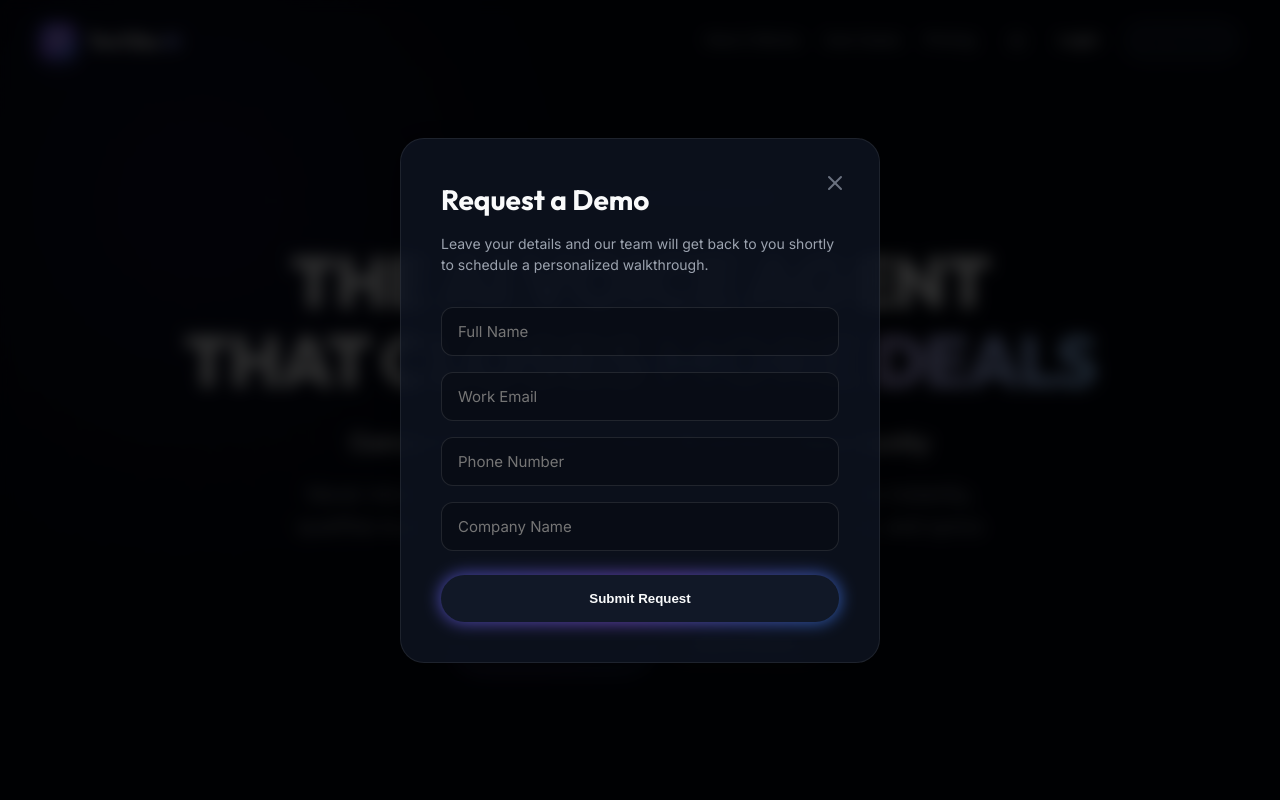
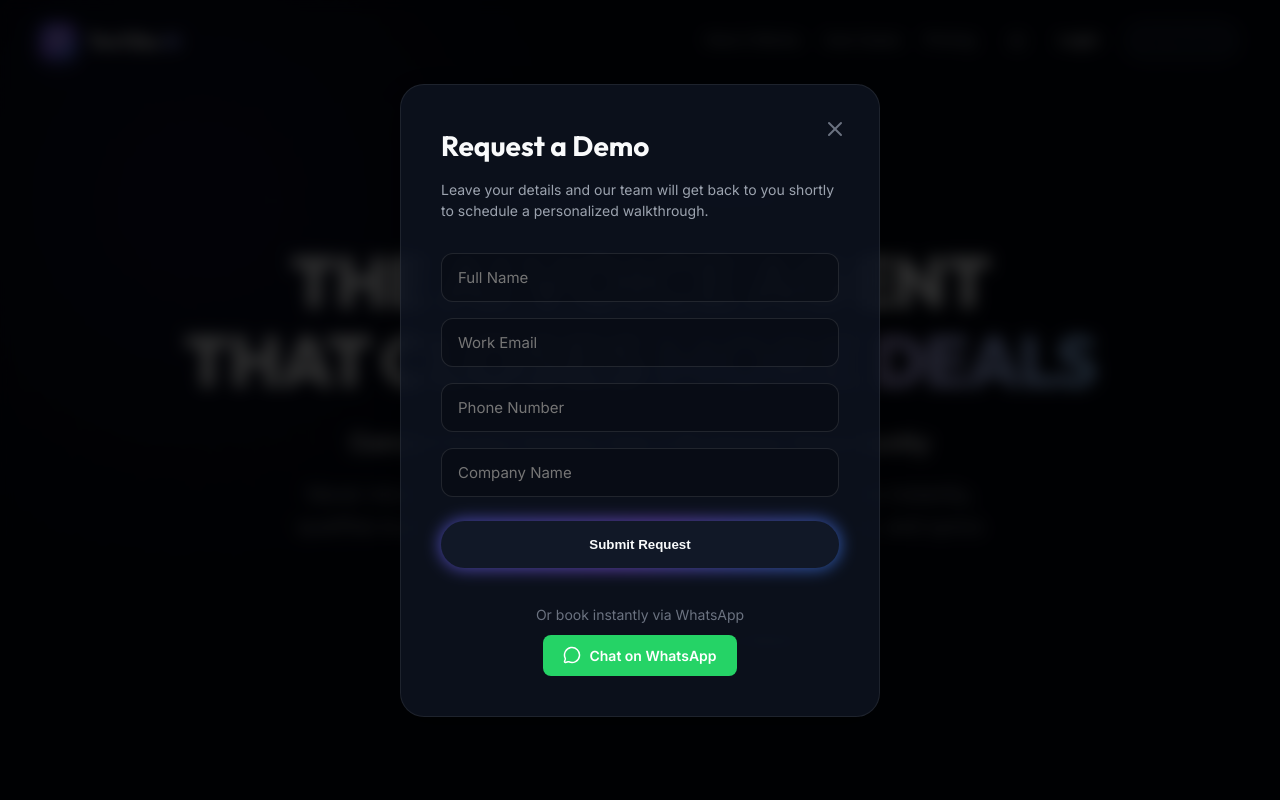
Before and after one commit to ayushi3009-as/textile, a React (Vite) app: page / in a window 1280 px wide. Both pictures are taken after a click on the button "Book a Demo". Shown: the top 800 px of the page. Built offline with nearby package versions, Linux system fonts and the light colour scheme; no server answers.

Commit message:
Add email notifications for admin and WhatsApp demo button

```diff
--- a/src/pages/Landing.jsx
+++ b/src/pages/Landing.jsx
@@ -2,7 +2,7 @@ import React, { useState, useEffect } from 'react';
 import { Link } from 'react-router-dom';
 import {
   Shield, MessageSquare, Zap, Globe, CheckCircle2, ArrowRight, X, BarChart3, Clock, Headphones,
-  UploadCloud, BrainCircuit, LineChart, Building2, ShoppingCart, Briefcase, Moon, Sun, Phone, Users
+  UploadCloud, BrainCircuit, LineChart, Building2, ShoppingCart, Briefcase, Moon, Sun, Phone, Users, MessageCircle
 } from 'lucide-react';
 import './Landing.css';
 
@@ -411,6 +411,30 @@ export default function Landing() {
                 <button type="submit" className="demo-submit glow-effect" disabled={isSubmitting}>
                   {isSubmitting ? 'Submitting...' : 'Submit Request'}
                 </button>
+
+                <div style={{ textAlign: 'center', marginTop: '20px' }}>
+                  <p style={{ color: 'var(--text-muted)', fontSize: '14px', marginBottom: '10px' }}>Or book instantly via WhatsApp</p>
+                  <a
+                    href="https://wa.me/916355997080?text=Hi!%20I%20would%20like%20to%20book%20a%20demo%20for%20MicroTechnique%20AI."
+                    target="_blank"
+                    rel="noreferrer"
+                    style={{
+                      display: 'inline-flex',
+                      alignItems: 'center',
+                      gap: '8px',
+                      background: '#25D366',
+                      color: 'white',
+                      padding: '10px 20px',
+                      borderRadius: '8px',
+                      textDecoration: 'none',
+                      fontWeight: 'bold',
+                      fontSize: '14px'
+                    }}
+                  >
+                    <MessageCircle size={18} />
+                    Chat on WhatsApp
+                  </a>
+                </div>
               </form>
             )}
           </div>
```
Also changed, not shown: server.cjs (+70 -27 lines).
